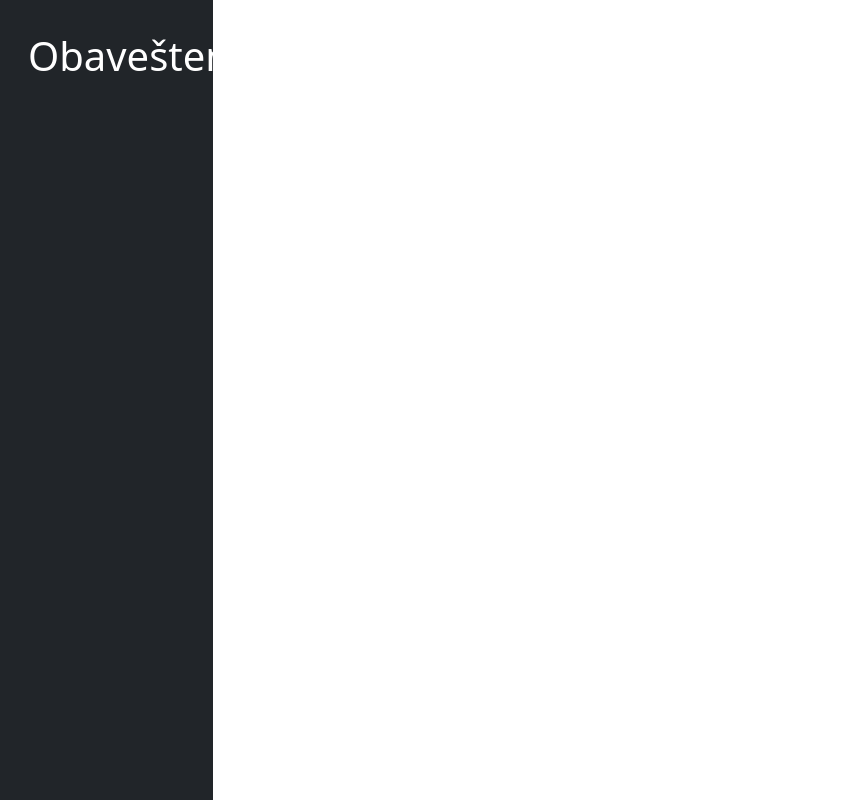
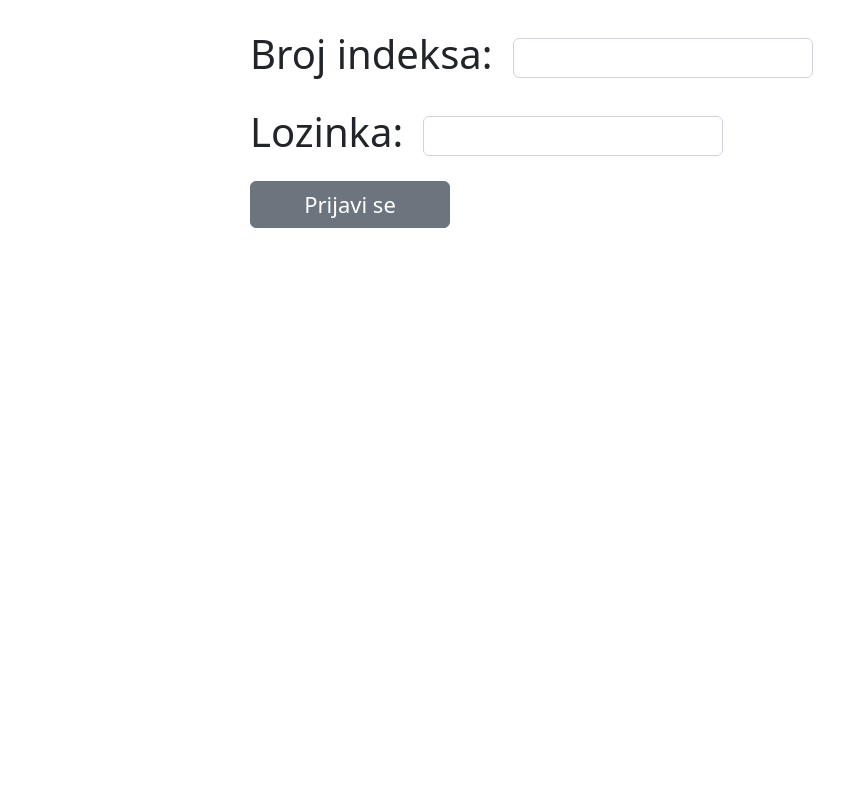
Before and after one commit to FilipMilovanovic/Seminarski-React, a React (Create React App) app: page / in a window 1280 px wide. Shown: the whole page, without its empty margins (0-846 px from the left). Built offline with nearby package versions, Linux system fonts and the light colour scheme.

Commit message:
Struktura Login strane

```diff
--- a/src/App.css
+++ b/src/App.css
@@ -7,3 +7,27 @@
   width: 100px;
   height: 100px;
 }
+
+#lbl-broj-indeksa{
+  margin-top: 50px;
+  margin-left: 250px;
+}
+
+#inp-br-ind{
+  margin-top: 58px;
+  margin-left: 20px;
+  height: 40px;
+  width: 300px;
+}
+
+.brind-div{
+  display: flex;
+  margin-top: -20px;
+}
+
+#btn-prijavi-se{
+  margin-top: 25px;
+  margin-left: 250px;
+  font-size: 22px;
+  width: 200px;
+}
--- a/src/App.js
+++ b/src/App.js
@@ -1,11 +1,12 @@
 import logo from './logo.svg';
 import './App.css';
 import Index from './pages/Index';
+import Login from './pages/Login';
 
 function App() {
   return (
     <div className="App">
-      <Index />
+      <Login />
     </div>
   );
 }
--- /dev/null
+++ b/src/pages/Login.js
@@ -0,0 +1,27 @@
+
+
+function Login() {
+
+
+
+
+    return (
+        <div>
+
+            <div className="brind-div">
+                <label id="lbl-broj-indeksa" className="display-6">Broj indeksa:</label>
+                <input type="text" className="form-control" id="inp-br-ind" />
+            </div>
+
+            <div className="brind-div">
+                <label id="lbl-broj-indeksa" className="display-6">Lozinka:</label>
+                <input type="text" className="form-control" id="inp-br-ind" />
+            </div>
+
+            <button className="btn btn-secondary" id="btn-prijavi-se">Prijavi se</button>
+
+        </div>
+    )
+}
+
+export default Login;
```
